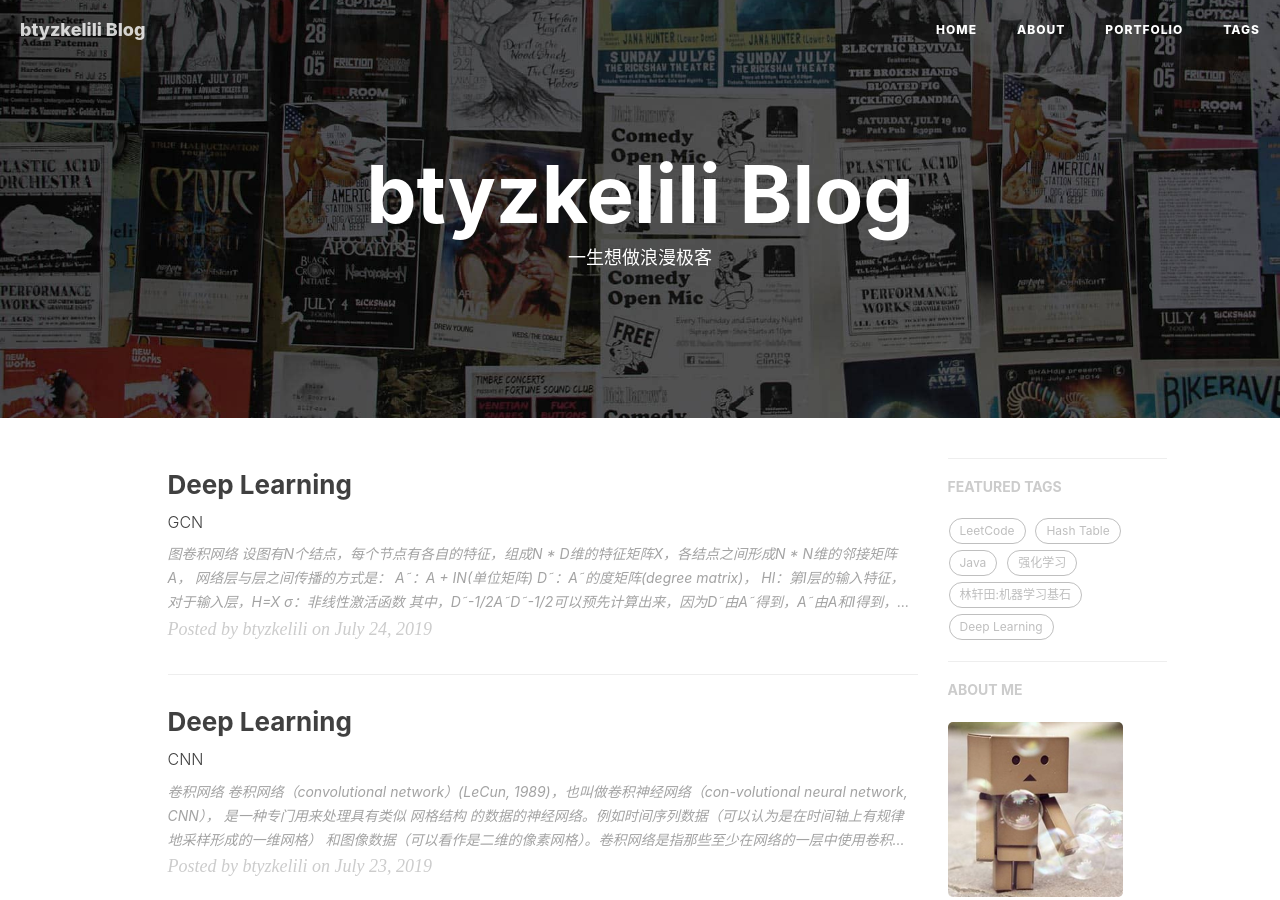
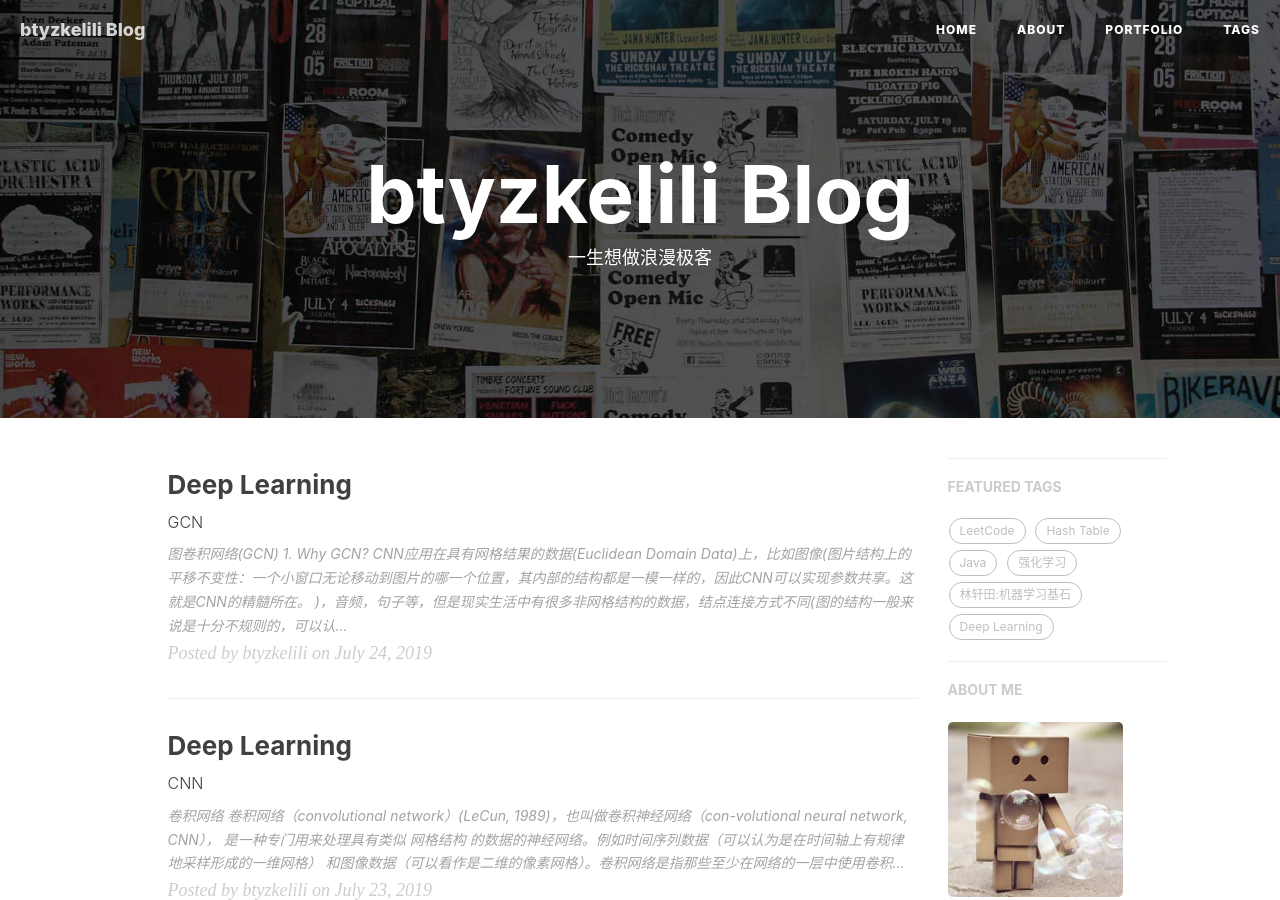
Before and after one commit to btyzkelili/btyzkelili.github.io, a Jekyll site: the page built from index.html, in a window 1280 px wide and 900 px high. Built offline with Jekyll 4.4.1, drawn with Linux system fonts in a browser that asks for light colours; nearby versions of some CDN libraries; the list of posts is cut into pages by our own code; comment, search, counter and statistics services are not loaded; some of the changed lines change nothing that is shown.

Commit message:
Update 2019-07-24-dl-gcn.md

```diff
--- a/_posts/2019-07-24-dl-gcn.md
+++ b/_posts/2019-07-24-dl-gcn.md
@@ -10,9 +10,15 @@
 tags:
     - Deep Learning
 ---
-# 图卷积网络
+# 图卷积网络(GCN)
+
+## 1. Why GCN?
+CNN应用在具有网格结果的数据(Euclidean Domain Data)上，比如图像(图片结构上的平移不变性：一个小窗口无论移动到图片的哪一个位置，其内部的结构都是一模一样的，因此CNN可以实现参数共享。这就是CNN的精髓所在。
+)，音频，句子等，但是现实生活中有很多非网格结构的数据，结点连接方式不同(图的结构一般来说是十分不规则的，可以认为是无限维的一种数据，所以它没有平移不变性。每一个节点的周围结构可能都是独一无二的)，例如社交网络、蛋白质结构、知识图谱等。
+对于这样的数据，产生了很多解决办法，例如GNN、DeepWalk、node2vec、GCN等。
+
+# 2. GCN架构
 设图有N个结点，每个节点有各自的特征，组成N * D维的特征矩阵X，各结点之间形成N * N维的邻接矩阵A，
-
 网络层与层之间传播的方式是：
 ![](/img/dl_gcn/1.png)
 A˜：A + I<sub>N</sub>(单位矩阵)
@@ -24,26 +30,61 @@
 ![](/img/dl_gcn/3.png)![](/img/dl_gcn/3.png)
 X和A作为网络的输入，整个训练过程中，**A不变**，输入结点的特征经过GCN之后从X变为Z，对所有带标签的节点计算cross entropy损失函数来调整网络参数，使得输出的Z更好的描述结点
 
-## 为什么GCN的层与层传播方式是这样设置的？
+## 3. GCN架构由来
 假设图中没有自环，即A<sub>ii</sub>=0：
 GCN本质是通过网络(graph)中的关联信息(edge)来得到节点的特征(node represent)
+
 假如说，我们要根据X<sub>i</sub>的朋友圈来预测X<sub>i</sub>的工资：
 ![](/img/dl_gcn/6.png)
+
 1. 首先考虑，所有朋友的工资的平均值就是自己的工资，所以(平均数值需要对加和的系数归一化即可，后面完善)：
 ![](/img/dl_gcn/5.png)
 如果是无权图，A<sub>ij</sub>是0/1，如果j不在neighbor(i)中，A<sub>ij</sub>=0,所以，上式可写为：
 ![](/img/dl_gcn/7.png)
 矩阵形式：
 ![](/img/dl_gcn/8.png)
+
 2. 平均方法有一个问题：没有考虑到我们与不同朋友的亲密度是不同的，比如，我们都认识马化腾，但是张志东与马化腾的亲密度要比我们和马化腾的亲密度高得多。因此，可以预测张志东的工资比我们更接近马化腾。
 严谨来说，上式忽略了边的权重。我们只需要把无权图(A<sub>ij</sub>只能为0或1)变为有权图(A<sub>ij</sub>可以为任何数)。有很多工作都是在研究如何更巧妙的构建有权图(比如用节点间的相似度等),我们仍可以用上式表达加权平均:
 ![](/img/dl_gcn/8.png)
+
 3. 加权平均法也一个小问题：它没有考虑到『你可能很会吹牛』。比如，虽然我们能力和朋友们差不多，但是我们很会吹牛逼所以特别受到领导赏识（误）被提拔的很快。这时，可以预测我们的工资会比我们的朋友要高。
 严谨来说，上式忽略了节点自身的特征。因此一般我们会通过添加一个自环把节点自身特征加回来：
 ![](/img/dl_gcn/9.png)
 通过A + I操作，可以将结点自身的特征加回来
+
 4. 从另一个角度看，有一些任务对工资的绝对值不感兴趣。比如，『检测凤凰男防止相亲采坑』的任务。凤凰男可能会因为某些机遇工资飙升，但是他的朋友圈工资水平仍然不高，从而产生较大的贫富差距。而对于富二代而言，他们的朋友圈通常也是富二代，贫富差距较小。
 严谨来说，有些任务可能更关注相邻节点间的“差分”。因此我们一般会用拉普拉斯矩阵L=D-A来做，其中D是图的度矩阵，节点的“差分”可以表示为：
 ![](/img/dl_gcn/10.png)
 从化简后的公式可以看到，通过拉普拉斯矩阵的相乘，我们求得是以边为权、节点特征的差分。
+
 5. 归一化问题，无论是A+I还是D-A，其实存在一个重大的问题，我们求的是和而不是平均。我们可能会面临『大佬可能没有多少朋友』的问题。在聚合后，即使大佬的朋友圈都是高收入群体，也没办法超过一个拥有低端朋友圈的交际花。
+![](/img/dl_gcn/11.png)
+严谨来说，这会导致离群较远或者度较小的节点在聚合后特征较小，离群较近或者度较大的节点在聚合后特征较大。因此，我们需要通过归一化消除这个问题。这里，我们令A˜=A+I或者D-A，其中D˜为A˜的度矩阵：
+![](/img/dl_gcn/12.png)
+从化简后的公式可以看到，通过D˜<sup>-1</sup>操作，已经将求和变成了加权平均啦，权值之和归一化为1
+
+6. 对称归一化，解决了平均的问题，我们能不能更进一步呢？现在朋友很少的大佬满意了。然而和朋友很少的大佬交朋友的都是什么人呢？除了高收入的程序员，还会有一些绿茶婊、交际花。表面上看，这些『交际花似乎也是大佬为数不多的朋友之一』，然而她的工资和大佬们天差地别。之所以她与大佬是朋友，是因为她跟每个人几乎都是朋友，想要扩展自己的人脉圈。因此，我们要剔除这一部分交际花对大佬工资预测的影响。
+![](/img/dl_gcn/13.png)
+严谨来说，我们除了应该考虑聚合节点i的度D˜<sub>ii</sub>，还应该考虑被聚合节点j的度D˜<sub>jj</sub>。如何同时考虑两者呢，我们可以使用几何平均数：$\sqrt D˜<sub>ii</sub>D˜<sub>jj</sub>$
+![](/img/dl_gcn/14.png)
+从化简后的公式可以看到，通过D˜<sup>-0.5</sup>A˜D˜<sup>-0.5</sup>操作，已经在加权时通将D˜<sup>-01</sup>拆分成了D˜<sub>ii</sub>和D˜<sub>jj</sub>的集合平均，从而剔除了被聚合节点j的度的影响。
+
+综上，到这里 GCN 的公式已经进化成完全体了。如何想到D˜<sup>-0.5</sup>A˜D˜<sup>-0.5</sup>这种方法的呢？不难发现，这个公式就是拉普拉斯变换或者说谱聚类加了参数：
+1. 首先计算出标准化后的拉普拉斯矩阵D˜<sup>-0.5</sup>(D-A)D˜<sup>-0.5</sup>
+2. 将拉普拉斯矩阵进行SVD特征分解，得到U
+3. 选取较小的k个U到其他聚类算法，诸如KMeans
+
+## 4. 拉普拉斯矩阵
+## GCN.py
+
+---
+参考：
+
+作者：纵横
+链接：https://www.zhihu.com/question/54504471/answer/611222866
+来源：知乎
+
+作者：蝈蝈
+链接：https://www.zhihu.com/question/54504471/answer/730625049
+来源：知乎
```
